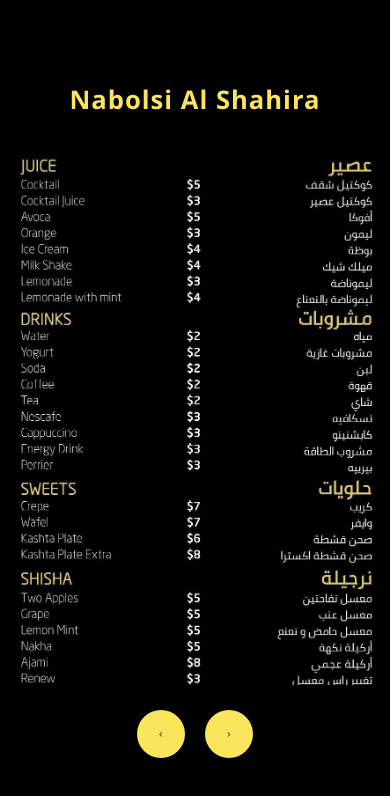
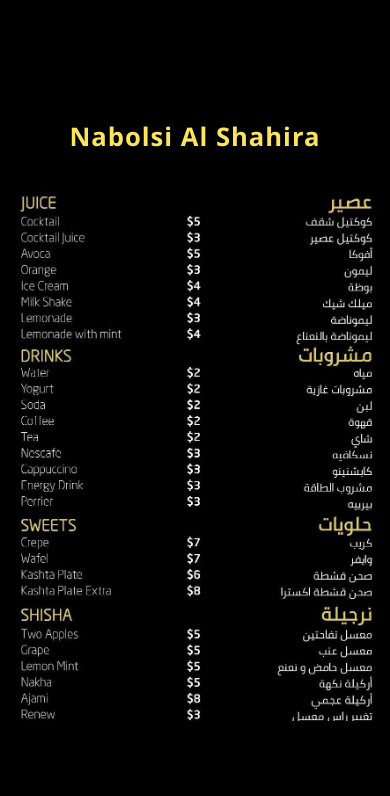
Before and after one commit to MarioGoDevLike/nabolsi-menu-app, a React (Vite) app: page / in a window 390 px wide. Shown: the top 796 px of the page. Built offline with nearby package versions, Linux system fonts and the light colour scheme.

Commit message:
finalizing the website

```diff
--- a/package.json
+++ b/package.json
@@ -11,7 +11,8 @@
   },
   "dependencies": {
     "react": "^19.1.0",
-    "react-dom": "^19.1.0"
+    "react-dom": "^19.1.0",
+    "react-swipeable": "^7.0.2"
   },
   "devDependencies": {
     "@eslint/js": "^9.30.1",
--- a/src/App.css
+++ b/src/App.css
@@ -64,31 +64,6 @@ body,
   margin-top: 10px;
 }
 
-/* Navigation buttons */
-.nav-button {
-  background-color: #fae55c;
-  border: none;
-  border-radius: 50%;
-  width: 48px;
-  height: 48px;
-  display: flex;
-  align-items: center;
-  justify-content: center;
-  cursor: pointer;
-  transition: background-color 0.3s ease;
-}
-
-.nav-button:hover {
-  background-color: rgba(255, 255, 255, 0.9);
-}
-
-.nav-button svg {
-  font-size: 100px;
-  width: 24px;
-  height: 24px;
-  fill: #333;
-}
-
 /* Responsive */
 @media (max-width: 900px) {
   .slider-container {
@@ -102,21 +77,6 @@ body,
 
   .slide-image {
     max-height: 70vh;
-  }
-}
-
-@media (max-width: 600px) {
-  .nav-button svg {
-    width: 100%;
-    height: 100%;
-    fill: #333;
-  }
-
-  .nav-button {
-    width: 48px;
-    height: 48px;
-    min-width: 40px;
-    min-height: 40px;
   }
 }
 
--- a/src/App.jsx
+++ b/src/App.jsx
@@ -1,4 +1,5 @@
 import { useState } from 'react'
+import { useSwipeable } from 'react-swipeable'
 import './App.css'
 
 import menu1 from './assets/menu1.jpg'
@@ -18,32 +19,24 @@ function App() {
     setCurrentIndex((prevIndex) => (prevIndex - 1 + images.length) % images.length)
   }
 
+  const handlers = useSwipeable({
+    onSwipedLeft: () => nextImage(),
+    onSwipedRight: () => prevImage(),
+    preventDefaultTouchmoveEvent: true,
+    trackMouse: true,
+  })
+
   return (
     <div className="slider-container">
-      <div>
-        <h1 className='restaurant-title'>Nabolsi Al Shahira</h1>
-      </div>
-      <div className="image-wrapper">
+      <h1 className="restaurant-title">Nabolsi Al Shahira</h1>
+
+      <div className="image-wrapper" {...handlers}>
         <img
           src={images[currentIndex]}
           alt={`Slide ${currentIndex + 1}`}
           className="slide-image"
         />
       </div>
-
-      <div className="button-row">
-        <button className="nav-button" onClick={prevImage} aria-label="Previous Image">
-          <svg viewBox="0 0 24 24" aria-hidden="true" focusable="false">
-            <path d="M15.41 7.41L14 6l-6 6 6 6 1.41-1.41L10.83 12z" />
-          </svg>
-        </button>
-
-        <button className="nav-button" onClick={nextImage} aria-label="Next Image">
-          <svg viewBox="0 0 24 24" aria-hidden="true" focusable="false">
-            <path d="M8.59 16.59L13.17 12 8.59 7.41 10 6l6 6-6 6z" />
-          </svg>
-        </button>
-      </div>
     </div>
   )
 }
```
Also changed, not shown: 1 other file (tests, documents, lock files or other folders).
